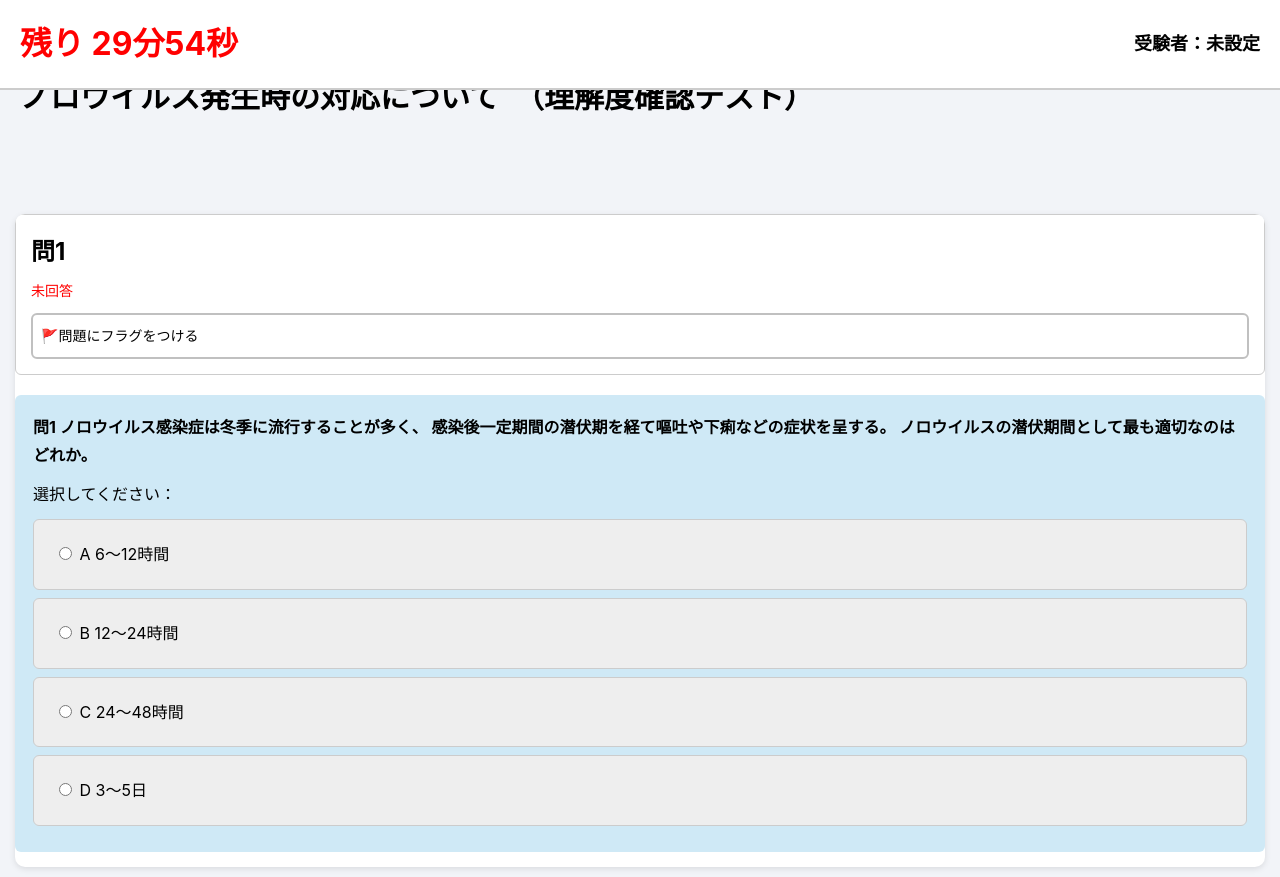
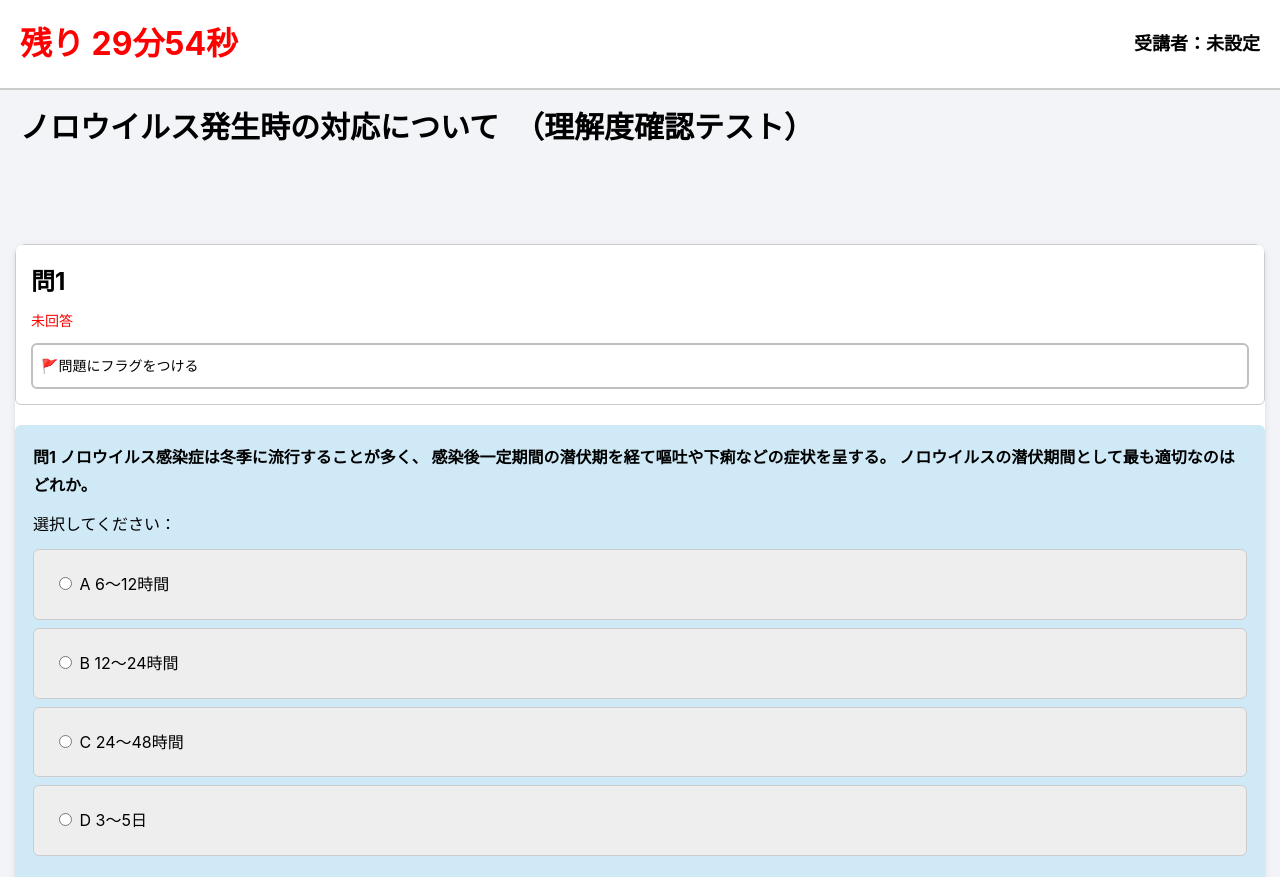
Before and after one commit to yiq50447-dev/hospitalvideo, a plain HTML site: page quiz.html in a window 1280 px wide. Shown: the top 877 px of the page. Drawn offline with Linux system fonts and the light colour scheme.

Commit message:
Update quiz.html

```diff
--- a/quiz.html
+++ b/quiz.html
@@ -246,7 +246,7 @@ margin-bottom:15px;
 }
 
 #testTitle{
-margin-top:70px;
+margin-top:100px;
 text-align:left;
 font-size:30px;
 font-weight:bold;
@@ -394,7 +394,7 @@ font-weight:bold;
 </div>
 
 <div id="userName">
-受験者：<span id="nameArea"></span>
+受講者：<span id="nameArea"></span>
 </div>
 
 </div>
```
